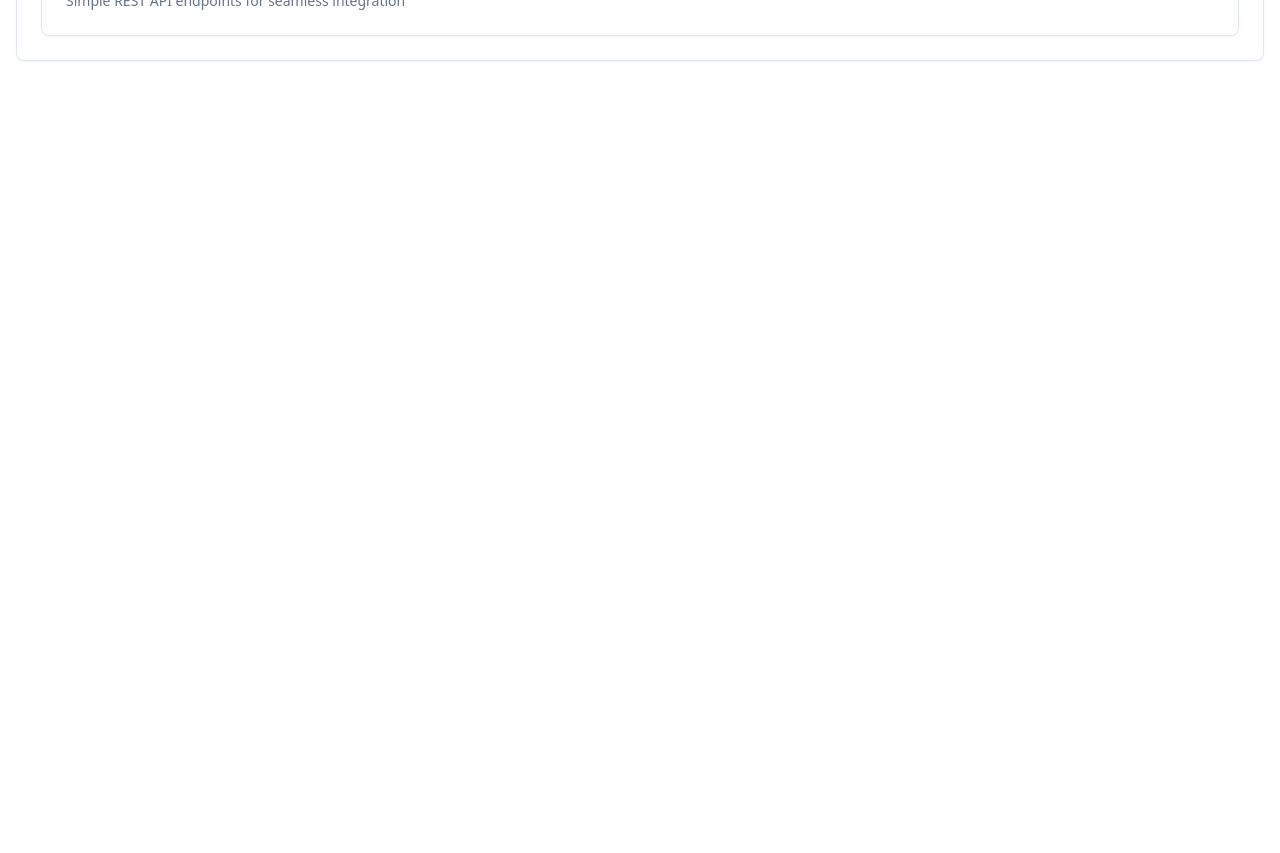
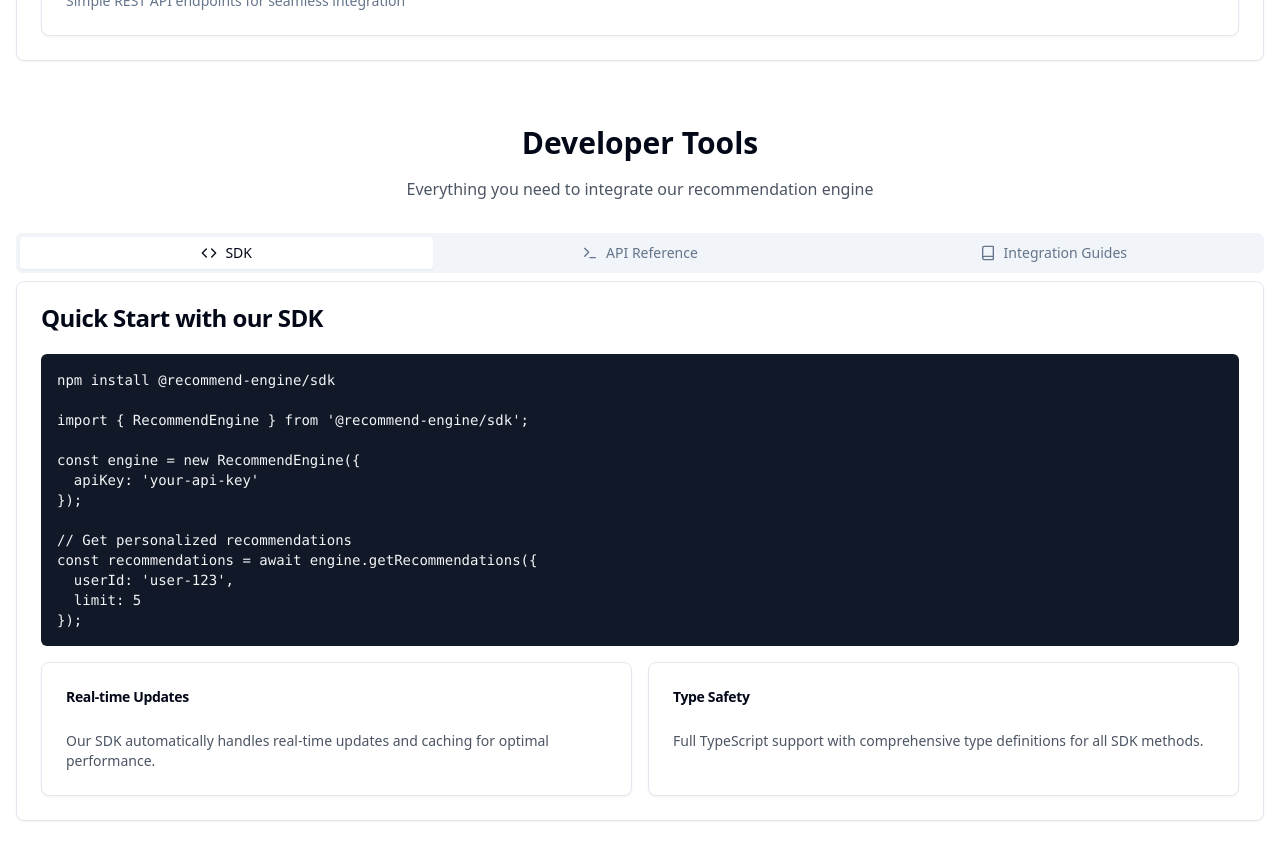
Before and after one commit to luvbird32/recomengine-90, a React (Vite) app: page / in a window 1280 px wide. Shown: the part 1160-2013 px from the top of the page. Before the commit the page ends 1253 px from the top, so only its background shows below. Built offline with nearby package versions, Linux system fonts and the light colour scheme.

Commit message:
Add developer tools SDK integration
Implement integration guide for developer tools SDK in the project documentation.
[skip gpt_engineer]

```diff
--- /dev/null
+++ b/src/components/developer/DeveloperTools.tsx
@@ -0,0 +1,137 @@
+import { Card, CardContent, CardHeader, CardTitle } from "@/components/ui/card";
+import { Tabs, TabsContent, TabsList, TabsTrigger } from "@/components/ui/tabs";
+import { Code, Book, Terminal } from "lucide-react";
+
+export function DeveloperTools() {
+  return (
+    <div className="mt-16">
+      <div className="text-center mb-8">
+        <h2 className="text-3xl font-bold mb-4">Developer Tools</h2>
+        <p className="text-gray-600">Everything you need to integrate our recommendation engine</p>
+      </div>
+
+      <Tabs defaultValue="sdk" className="w-full">
+        <TabsList className="grid w-full grid-cols-3">
+          <TabsTrigger value="sdk" className="flex items-center gap-2">
+            <Code className="h-4 w-4" /> SDK
+          </TabsTrigger>
+          <TabsTrigger value="api" className="flex items-center gap-2">
+            <Terminal className="h-4 w-4" /> API Reference
+          </TabsTrigger>
+          <TabsTrigger value="guides" className="flex items-center gap-2">
+            <Book className="h-4 w-4" /> Integration Guides
+          </TabsTrigger>
+        </TabsList>
+
+        <TabsContent value="sdk">
+          <Card>
+            <CardHeader>
+              <CardTitle>Quick Start with our SDK</CardTitle>
+            </CardHeader>
+            <CardContent>
+              <div className="space-y-4">
+                <div className="bg-gray-900 text-gray-100 p-4 rounded-md">
+                  <pre className="text-sm">
+                    <code>{`npm install @recommend-engine/sdk
+
+import { RecommendEngine } from '@recommend-engine/sdk';
+
+const engine = new RecommendEngine({
+  apiKey: 'your-api-key'
+});
+
+// Get personalized recommendations
+const recommendations = await engine.getRecommendations({
+  userId: 'user-123',
+  limit: 5
+});`}</code>
+                  </pre>
+                </div>
+                <div className="grid grid-cols-1 md:grid-cols-2 gap-4 mt-4">
+                  <Card>
+                    <CardHeader>
+                      <CardTitle className="text-sm">Real-time Updates</CardTitle>
+                    </CardHeader>
+                    <CardContent>
+                      <p className="text-sm text-gray-600">
+                        Our SDK automatically handles real-time updates and caching for optimal performance.
+                      </p>
+                    </CardContent>
+                  </Card>
+                  <Card>
+                    <CardHeader>
+                      <CardTitle className="text-sm">Type Safety</CardTitle>
+                    </CardHeader>
+                    <CardContent>
+                      <p className="text-sm text-gray-600">
+                        Full TypeScript support with comprehensive type definitions for all SDK methods.
+                      </p>
+                    </CardContent>
+                  </Card>
+                </div>
+              </div>
+            </CardContent>
+          </Card>
+        </TabsContent>
+
+        <TabsContent value="api">
+          <Card>
+            <CardHeader>
+              <CardTitle>REST API Reference</CardTitle>
+            </CardHeader>
+            <CardContent>
+              <div className="space-y-4">
+                <div className="border rounded-lg p-4">
+                  <h3 className="font-semibold mb-2">GET /recommendations</h3>
+                  <p className="text-sm text-gray-600 mb-2">
+                    Fetch personalized recommendations for a user
+                  </p>
+                  <div className="bg-gray-900 text-gray-100 p-4 rounded-md">
+                    <pre className="text-sm">
+                      <code>{`curl -X GET "https://api.recommendengine.com/v1/recommendations" \\
+  -H "Authorization: Bearer YOUR_API_KEY" \\
+  -H "Content-Type: application/json" \\
+  -d '{"userId": "user-123", "limit": 5}'`}</code>
+                    </pre>
+                  </div>
+                </div>
+              </div>
+            </CardContent>
+          </Card>
+        </TabsContent>
+
+        <TabsContent value="guides">
+          <Card>
+            <CardHeader>
+              <CardTitle>Integration Guides</CardTitle>
+            </CardHeader>
+            <CardContent>
+              <div className="grid grid-cols-1 md:grid-cols-2 gap-4">
+                <Card>
+                  <CardHeader>
+                    <CardTitle className="text-sm">Getting Started</CardTitle>
+                  </CardHeader>
+                  <CardContent>
+                    <p className="text-sm text-gray-600">
+                      Complete guide to setting up and integrating our recommendation engine.
+                    </p>
+                  </CardContent>
+                </Card>
+                <Card>
+                  <CardHeader>
+                    <CardTitle className="text-sm">Best Practices</CardTitle>
+                  </CardHeader>
+                  <CardContent>
+                    <p className="text-sm text-gray-600">
+                      Learn how to optimize recommendation performance and user engagement.
+                    </p>
+                  </CardContent>
+                </Card>
+              </div>
+            </CardContent>
+          </Card>
+        </TabsContent>
+      </Tabs>
+    </div>
+  );
+}
--- a/src/pages/Index.tsx
+++ b/src/pages/Index.tsx
@@ -1,4 +1,5 @@
 import { RecommendationSection } from "@/components/recommendations/RecommendationSection";
+import { DeveloperTools } from "@/components/developer/DeveloperTools";
 
 const Index = () => {
   return (
@@ -12,6 +13,7 @@ const Index = () => {
         </p>
       </div>
       <RecommendationSection />
+      <DeveloperTools />
     </div>
   );
 };
```
